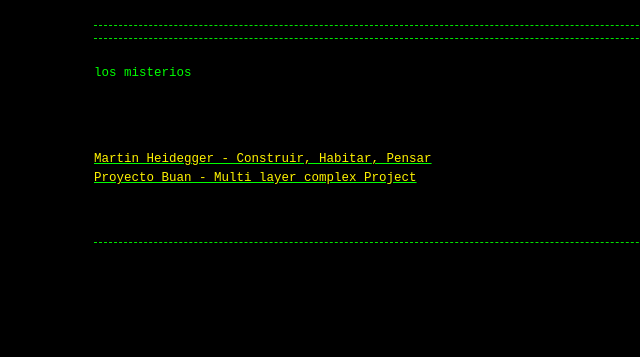
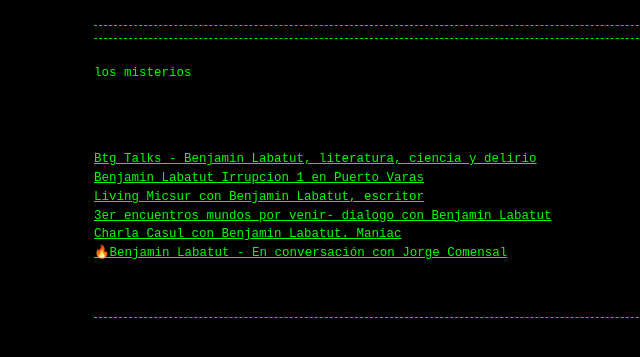
Before and after one commit to Guerrillaradio/losmisterios, a Jekyll site: the page built from index.md, in a window 1280 px wide. Shown: the top 357 px of the page, without its empty margins (246-886 px from the left). Built offline with Jekyll 4.4.1, drawn with Linux system fonts in a browser that asks for light colours; our own code applies the rules of GitHub Pages for plain Markdown files.

Commit message:
Update index.md

```diff
--- a/index.md
+++ b/index.md
@@ -2,6 +2,10 @@
 <p>los misterios
 
 <p>
-<div><font color="#fff300"></font></div><div></div><div><font color="#fff300"> </font><font color="#fff300"> </font></div>
-<a href="https://wiki.ead.pucv.cl/images/archive/7/70/20111011141115%21Construir_habitar_pensar_heidegger.pdf"><div><font color="#fff300">Martin Heidegger - Construir, Habitar, Pensar</font></div><div></div><div><font color="#fff300"> </font><font color="#fff300"> </font></div>
-<a href="https://github.com/Guerrillaradio/buanproject"><div><font color="#fff300">Proyecto Buan - Multi layer complex Project</font></div><div></div><div><font color="#fff300"> </font><font color="#fff300"> </font></div></a>
+<div><font color="#00ff00"></font></div><div></div><div><font color="#00ff00"> </font><font color="#00ff00"> </font></div>
+<a href="https://archive.org/details/btg-talks-benjamin-labatut-literatura-ciencia-y-delirio_202505"><div><font color="#00ff00">Btg Talks - Benjamin Labatut, literatura, ciencia y delirio</font></div><div></div><div><font color="#00ff00"> </font><font color="#00ff00"> </font></div>
+<a href="https://archive.org/details/benjamn-labatut-irrupcion-1-en-puerto-varas"><div><font color="#00ff00">Benjamin Labatut  Irrupcion 1 en Puerto Varas</font></div><div></div><div><font color="#00ff00"> </font><font color="#00ff00"> </font></div>
+<a href="https://archive.org/details/living-micsur-con-benjamn-labatut-escritor"><div><font color="#00ff00">Living Micsur con Benjamin Labatut, escritor</font></div><div></div><div><font color="#00ff00"> </font><font color="#00ff00"> </font></div>
+<a href="https://archive.org/details/03.-3o-encuentros-mundos-por-venir.-dialogo-con-benjamin-labatut"><div><font color="#00ff00">3er encuentros mundos por venir- dialogo con Benjamin Labatut</font></div><div></div><div><font color="#00ff00"> </font><font color="#00ff00"> </font></div>
+<a href="https://archive.org/details/charla-casul-con-benjamin-labatut-maniac"><div><font color="#00ff00">Charla Casul con Benjamin Labatut. Maniac</font></div><div></div><div><font color="#00ff00"> </font><font color="#00ff00"> </font></div>
+<a href="https://archive.org/details/benjamin-labatut-en-conversacion-con-jorge-comensal"><div><font color="#00ff00">🔥Benjamin Labatut - En conversación con Jorge Comensal</font></div><div></div><div><font color="#00ff00"> </font><font color="#00ff00"> </font></div></a>
```
